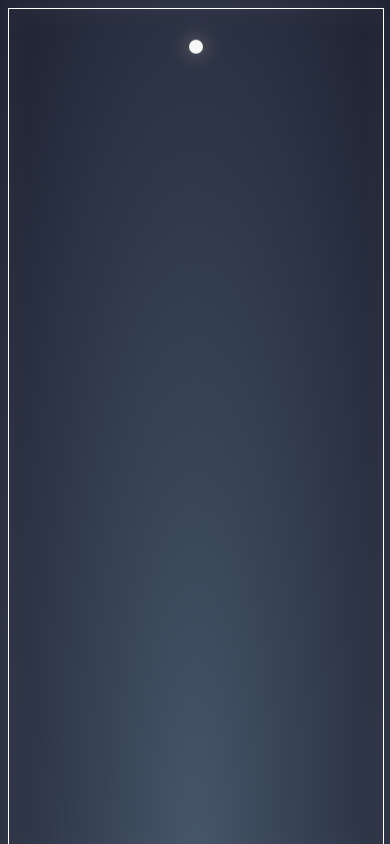
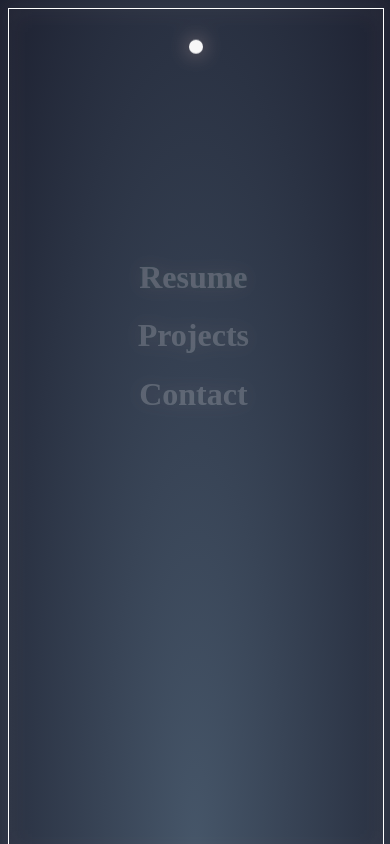
Before and after one commit to LSanchez17/portfolio, a React (Create React App) app: page / in a window 390 px wide. Both pictures are taken after a click on the button "Yes". Shown: the top 844 px of the page. Built offline with nearby package versions, Linux system fonts and the light colour scheme.

Commit message:
menu items are clickable now

```diff
--- /dev/null
+++ b/src/components/Contact.js
@@ -0,0 +1,32 @@
+import React, { useState } from 'react'
+import { MenuItems, FormIds } from '../utils/enums'
+
+export const Contact = ({reset}) => {
+    const [formState, setFormState] = useState({})
+
+    const handleInput = (ev) => {
+        ev.preventDefaul();
+        const { name, value } = ev.target;
+        setFormState({...formState, [name]: value})
+    }
+
+    const submitInfo = () => {
+        console.log(formState)
+    }
+
+    return(
+        <div id={MenuItems.Contact}>
+            <form onSubmit={submitInfo}>
+                <label id={FormIds.Name} htmlFor={FormIds.Name} >Name: </label>
+                <input type={FormIds.Text} onChange={handleInput} />
+                <label id={FormIds.Email} htmlFor={FormIds.Email} >Email: </label>
+                <input type={FormIds.Email} onChange={handleInput} />
+                <label id={FormIds.Message} htmlFor={FormIds.Message} >Message: </label>
+                <textarea onChange={handleInput} />
+                <button type={FormIds.Submit}>Submit</button>
+            </form>
+
+            <button onClick={() => reset()}>Go Back</button>
+        </div>
+    )
+}
--- a/src/components/ContentMenu.js
+++ b/src/components/ContentMenu.js
@@ -1,53 +1,72 @@
 import React, { useEffect, useState } from 'react';
-import { RegularKeyFramesEnum } from '../utils/enums';
+import { RegularKeyFramesEnum, MenuItems } from '../utils/enums';
+import { Resume } from './Resume';
+import { Projects } from './Projects';
+import { Contact } from './Contact';
 
-export const ContentMenu = ({visuals, canStart}) => {
-    const [content, setContent] = useState()
+export const ContentMenu = ({visuals}) => {
+    const [menuItems, setMenuItems] = useState()
+    const [selectedMenu, setSelectedMenu] = useState();
+
+    const resetChoice = () => {
+        setSelectedMenu();
+    }
+
+    const subMenus = {
+        [MenuItems.Resume]: <Resume reset={resetChoice} />,
+        [MenuItems.Projects]: <Projects reset={resetChoice} />,
+        [MenuItems.Contact]: <Contact reset={resetChoice} />
+    }
+
+    const changeMenu = (choice) => {
+        const ItemPicked = subMenus[choice]
+        setSelectedMenu(ItemPicked)
+    };
 
     useEffect(() => {
         if (visuals) {
             setTimeout((() => {
                 const jsxElements = (
-                    <div id={`menu${RegularKeyFramesEnum.ResumeGlow}`}>
+                    <div id={`menu${RegularKeyFramesEnum.FadeIn}`}>
                         <div id={`resume${RegularKeyFramesEnum.ResumeGlow}`}>
-                            <h1>Resume</h1>
+                            <h1 onClick={() => changeMenu(MenuItems.Resume)}>Resume</h1>
                         </div>
 
                         <div id={`projects${RegularKeyFramesEnum.ProjectGlow}`}>
-                            <h1>Projects</h1>
+                            <h1 onClick={() => changeMenu(MenuItems.Projects)}>Projects</h1>
                         </div>
 
                         <div id={`contact${RegularKeyFramesEnum.ContactGlow}`}>
-                            <h1>Contact</h1>
+                            <h1 onClick={() => changeMenu(MenuItems.Contact)}>Contact</h1>
                         </div>
                     </div>
                 )
-                setContent(jsxElements)
-            }), 3000)
+                setMenuItems(jsxElements)
+            }), 2000)
         }
         else {
             const jsxElements = (
                 <div id={`menu`}>
                     <div id={`resume`}>
-                        <h1>Resume</h1>
+                        <h1 onClick={() => changeMenu(MenuItems.Resume)}>Resume</h1>
                     </div>
 
                     <div id={`projects`}>
-                        <h1>Projects</h1>
+                        <h1 onClick={() => changeMenu(MenuItems.Projects)}>Projects</h1>
                     </div>
 
                     <div id={`contact`}>
-                        <h1>Contact</h1>
+                        <h1 onClick={() => changeMenu(MenuItems.Contact)}>Contact</h1>
                     </div>
                 </div>
             )
-            setContent(jsxElements)
+            setMenuItems(jsxElements)
         }
     }, [visuals])
 
     return (
         <div id='contentHolder'>
-            {canStart && content}
+            {!selectedMenu ? menuItems : selectedMenu}
         </div>
     )
 }
--- a/src/components/Modal.js
+++ b/src/components/Modal.js
@@ -2,7 +2,7 @@ import React from "react";
 
 export const Modal = ({question, answerModal, updateQuestionAnswer}) => {
     const answerQuestion = (answer) => {
-        answerModal(answer)
+        answerModal()
         updateQuestionAnswer(answer)
     }
 
--- /dev/null
+++ b/src/components/Projects.js
@@ -0,0 +1,17 @@
+import React from 'react'
+import { MenuItems } from '../utils/enums'
+
+export const Projects = ({reset}) => {
+
+    return(
+        <div id={MenuItems.Projects}>
+            <ul>
+                <li>Project #1</li>
+                <li>Project #2</li>
+                <li>Project #3</li>
+            </ul>
+
+            <button onClick={() => reset()}>Go Back</button>
+        </div>
+    )
+}
--- /dev/null
+++ b/src/components/Resume.js
@@ -0,0 +1,13 @@
+import React from 'react'
+import { MenuItems } from '../utils/enums'
+
+export const Resume = ({reset}) => {
+
+    return(
+        <div id={MenuItems.Resume}>
+            <h2>Resume</h2>
+
+            <button onClick={() => reset()}>Go Back</button>
+        </div>
+    )
+}
--- a/src/components/Snow.js
+++ b/src/components/Snow.js
@@ -9,7 +9,7 @@ export const Snow = ({visuals, canStart}) => {
     const possibleSnow = [SnowTypesEnum.Snow, SnowTypesEnum.SmallSnow, SnowTypesEnum.BigSnow];
     const message = (
         <h2 id={`${UserMessages.regularMessage}`}>
-            Please allow visuals to see the me!
+            Imagine snow falling in the background!
         </h2>
     )
 
--- a/src/components/SnowFall.js
+++ b/src/components/SnowFall.js
@@ -18,10 +18,10 @@ export const SnowFall = () => {
     }
 
     useEffect(() => {
-        if (showVisualEffects && modalAnswered) {
+        if (modalAnswered) {
             setContent((
                 <>
-                    <ContentMenu visuals={showVisualEffects} canStart={modalAnswered}/>
+                    <ContentMenu visuals={showVisualEffects} />
                     <Snow visuals={showVisualEffects} canStart={modalAnswered}/>
                 </>
             ))
@@ -29,7 +29,6 @@ export const SnowFall = () => {
     }, [modalAnswered, showVisualEffects])
 
     // render the rest when the modal is answered, just show modal initially
-
     return (
         <div id='frame'>
             <div id='snowingFrame'>
@@ -37,9 +36,7 @@ export const SnowFall = () => {
                                       question={`would you like full visual effects?`}
                                       answerModal={answerModal}
                                       updateQuestionAnswer={updateVisualEffects}/>}
-                {modalAnswered && (
-                    content
-                )}
+                {modalAnswered && content }
             </div>
         </div>
     )
--- a/src/css/mediaLayoutStyles/mobileStyles.css
+++ b/src/css/mediaLayoutStyles/mobileStyles.css
@@ -9,11 +9,12 @@
   }
 
   #menufadeIn {
-    animation: fadeIn 6s;
+    animation: fadeIn 5s;
     -webkit-animation: fadeIn 6s;
     -moz-animation: fadeIn 6s;
     -o-animation: fadeIn 6s;
     -ms-animation: fadeIn 6s;
+    margin-top: 250px;
   }
 
   #contentHolder {
@@ -103,9 +104,26 @@
     height: 100vh;
   }
 
+  #menu {
+    margin-top: 250px;
+  }
+
   #modal {
     border: 2px solid purple;
     height: 250px;
-    width: auto;
+    margin-top: 25vh;
+    margin-left: 20vw;
+    margin-right: 20vw;
+    padding: 10px 10px;
+    border-radius: 12%;
+    background-color: #465669;
+  }
+
+  #modal > button {
+    border-radius: 15%;
+    padding: 5px 15px 5px 15px;
+    margin: 0 15px 0 15px;
+    background: rgb(154, 207, 250);
+    border: 1px solid #FFF;
   }
 }
--- a/src/utils/enums.js
+++ b/src/utils/enums.js
@@ -31,3 +31,17 @@ export const AnimationStylePresets = {
 export const UserMessages = {
     regularMessage: 'regularMessage'
 }
+
+export const MenuItems = {
+    Resume: 'resume',
+    Projects: 'projects',
+    Contact: 'contact'
+}
+
+export const FormIds = {
+    Name: 'name',
+    Email: 'email',
+    Message: 'message',
+    Text: 'text',
+    Submit: 'submit',
+}
```
